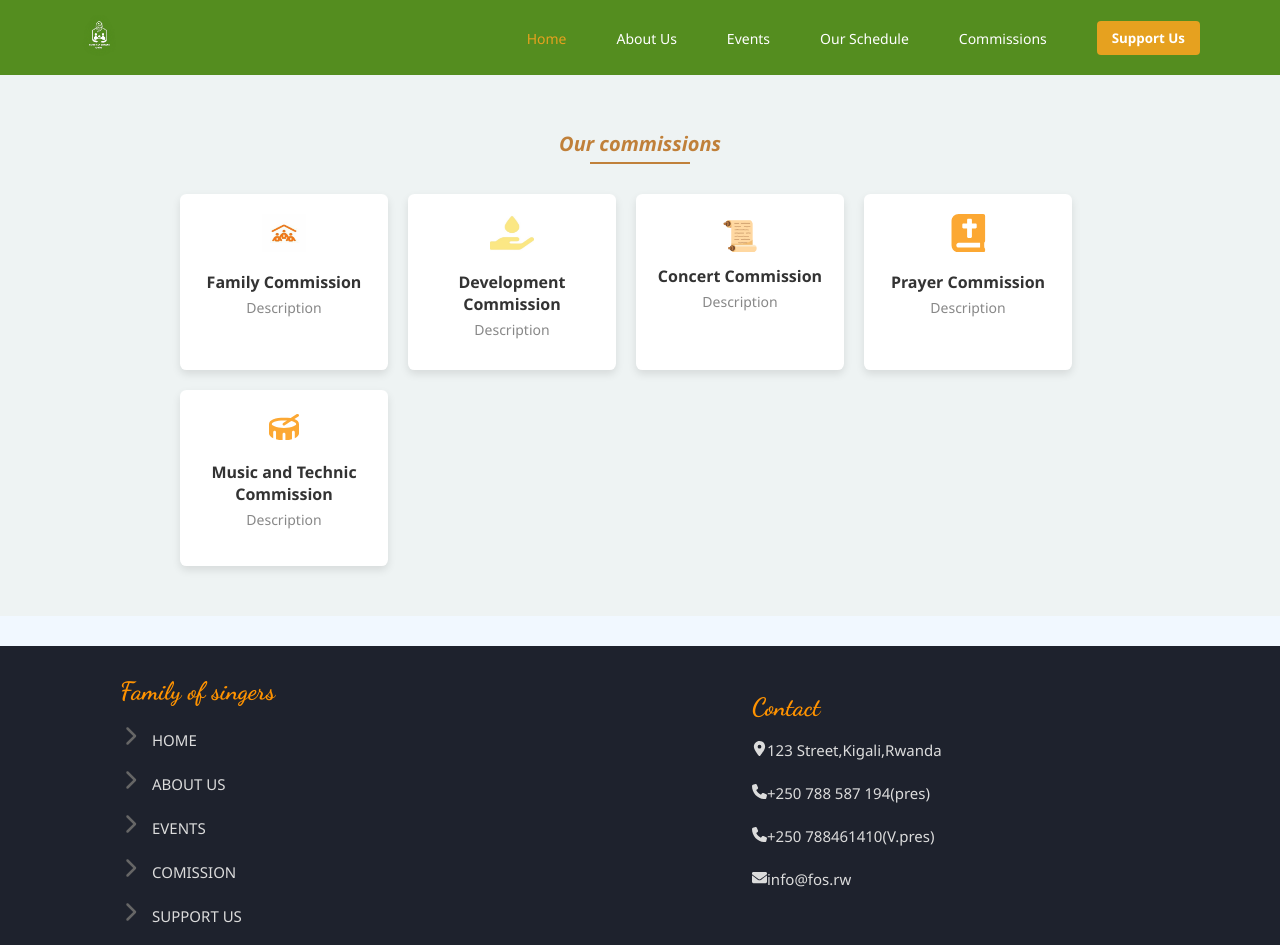
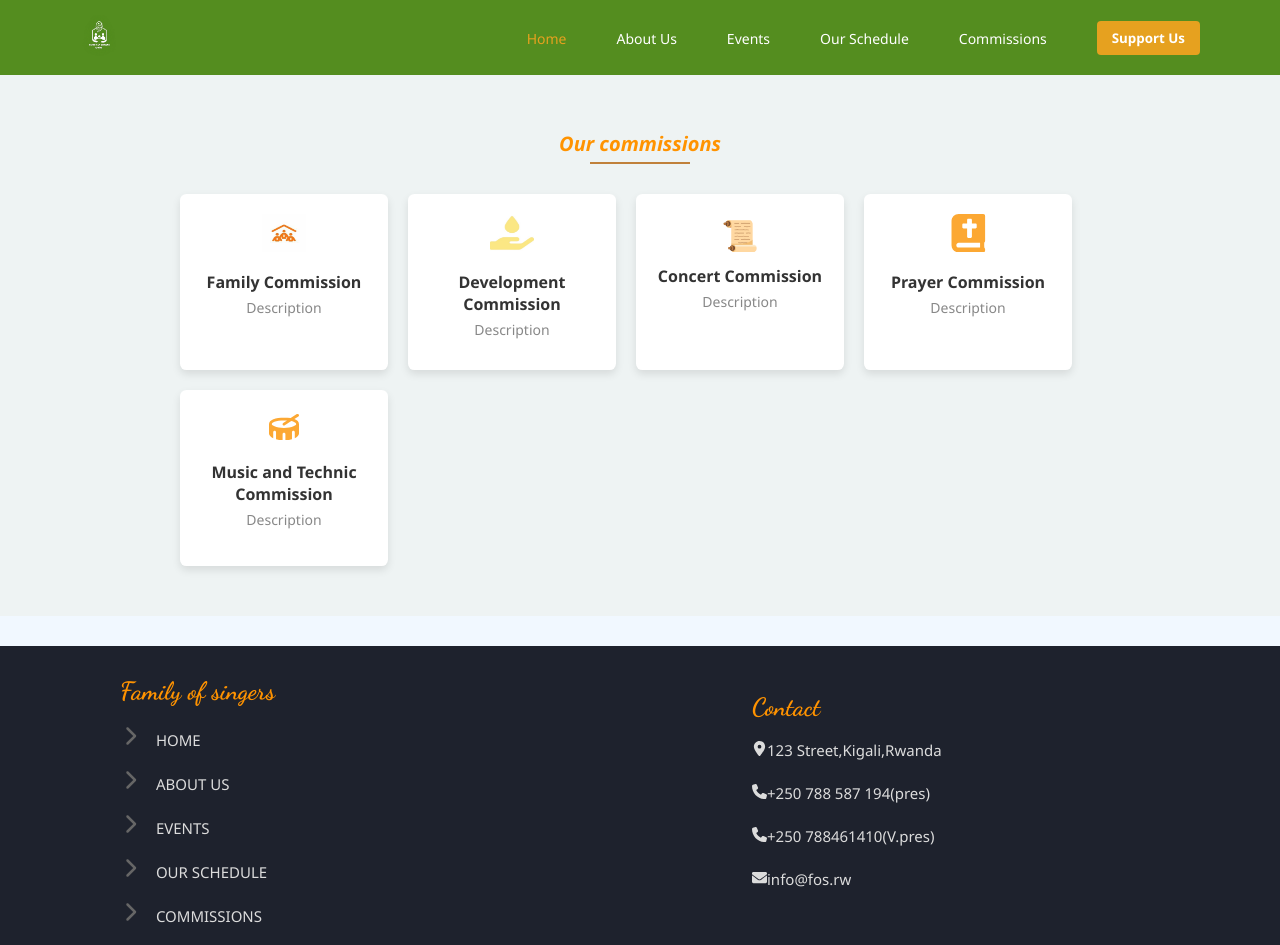
Before and after one commit to DianeRUT/ChoirSite, a React (Vite) app in the folder Choir-Frontend/: page /commissions in a window 1280 px wide. Shown: the top 945 px of the page. Built offline with nearby package versions, Linux system fonts and the light colour scheme.

Commit message:
Style footer links to remove underline and match site theme

```diff
--- a/Choir-Frontend/src/Components/Footer.jsx
+++ b/Choir-Frontend/src/Components/Footer.jsx
@@ -8,20 +8,22 @@ import { FaFacebookF } from 'react-icons/fa';
 import { FaYoutube } from 'react-icons/fa';
 import { FaInstagram } from 'react-icons/fa';
 import { FaArrowUp } from "react-icons/fa"; // FontAwesome
+import { Link } from 'react-router-dom';
 
 function Footer() {
   return (
     <div className='Footer-container'>
  <div className='foooter-Links'>
     <h4>Family of singers</h4>
-    <ul>
-        <li> <FaChevronRight className='icon'/>HOME</li>
-        <li><FaChevronRight  className='icon'/>ABOUT US</li>
-        <li><FaChevronRight  className='icon'/>EVENTS</li>
-        <li><FaChevronRight  className='icon'/>COMISSION</li>
-        <li><FaChevronRight  className='icon'/>SUPPORT US</li>
-        <li><FaChevronRight  className='icon'/>OUR SCHEDULE</li>
-    </ul>
+   <ul>
+  <li><FaChevronRight className="icon" /> <Link to="/">HOME</Link></li>
+  <li><FaChevronRight className="icon" /> <Link to="/about">ABOUT US</Link></li>
+  <li><FaChevronRight className="icon" /> <Link to="/events">EVENTS</Link></li>
+  <li><FaChevronRight className="icon" /> <Link to="/schedule">OUR SCHEDULE</Link></li>
+  <li><FaChevronRight className="icon" /> <Link to="/commissions">COMMISSIONS</Link></li>
+  <li><FaChevronRight className="icon" /> <Link to="/support">SUPPORT US</Link></li>
+
+</ul>
  </div>
   <div className='footer-contact'>
     <h4>Contact</h4>
--- a/Choir-Frontend/src/Pages/About.jsx
+++ b/Choir-Frontend/src/Pages/About.jsx
@@ -5,7 +5,7 @@ import C1 from '../assets/C1.jpg';
 import C2 from '../assets/C2.jpg';
 import C3 from '../assets/C3.jpg';
 import C4 from '../assets/C4.jpg';
-import { FaArrowsUp } from 'react-icons/fa';
+// import { FaArrowsUp } from 'react-icons/fa';
 
 // Family data (simulating database entries)
 const familyData = [
--- a/Choir-Frontend/src/styles/Footer.css
+++ b/Choir-Frontend/src/styles/Footer.css
@@ -1,67 +1,70 @@
-.Footer-container{
+.Footer-container {
   padding-top: 30px;
   background: rgba(30, 34, 45, 1);
-    color:rgba(220, 220, 220, 1);
+  color: rgba(220, 220, 220, 1);
   height: 420px;
   margin-top: 30px;
   position: relative;
   z-index: 1;
 }
-.foooter-Links h4{
+.foooter-Links h4 {
   font-size: 25px;
-    color: rgba(255, 147, 0,1);
+  color: rgba(255, 147, 0, 1);
   margin-left: 20px;
-    font-family: 'Dancing Script', cursive;
+  font-family: "Dancing Script", cursive;
 }
 
-.foooter-Links ul{
+.foooter-Links ul li a {
+  text-decoration: none;
+  color: inherit;
+}
+
+.foooter-Links ul li a:hover {
+  text-decoration: underline; /* optional: underline on hover */
+  color: #ff5500; /* optional: highlight color */
+}
+
+.foooter-Links ul {
   margin-left: 20px;
   list-style: none;
   margin-top: 20px;
-    font-family: 'Poppins', sans-serif;
+  font-family: "Poppins", sans-serif;
 }
 
-.foooter-Links ul li{
+.foooter-Links ul li {
   margin-top: 20px;
   font-size: 15px;
 }
-.icon{
+.icon {
   font-size: 12px;
   color: rgba(102, 102, 102, 1);
 }
 
-.footer-contact{
+.footer-contact {
   margin-left: 47em;
   margin-top: -17.4em;
-
 }
 
-.footer-contact ul{
+.footer-contact ul {
   list-style: none;
   margin-top: -5px;
-    font-family: 'Poppins', sans-serif;
-
+  font-family: "Poppins", sans-serif;
 }
 
-
-.footer-contact ul li{
+.footer-contact ul li {
   margin-top: 23px;
   font-size: 15px;
-
 }
 
-
-
-.foooter-Links{
+.foooter-Links {
   margin-left: 100px;
 }
 
-.footer-contact h4{
+.footer-contact h4 {
   font-size: 25px;
-    color: rgba(255, 147, 0,1);
-    font-family: 'Dancing Script', cursive;
+  color: rgba(255, 147, 0, 1);
+  font-family: "Dancing Script", cursive;
 }
-
 
 .footer-socials {
   display: flex;
@@ -87,21 +90,18 @@
   transition: all 0.3s ease;
 }
 
-
 .footer-socials .socials:hover {
   background-color: black;
   color: white;
   border-color: white;
 }
 
-
-.copyright{
+.copyright {
   margin-top: 10px;
   font-size: 13px;
-    font-family: 'Poppins', sans-serif;
-
+  font-family: "Poppins", sans-serif;
 }
-.underline{
+.underline {
   display: inline-block;
   border-bottom: 0.2px solid rgb(202, 202, 202);
   padding-bottom: 1px;
@@ -122,5 +122,4 @@
   border-radius: 5px;
   margin-top: -22px;
   margin-left: 95em;
-
 }
--- a/Choir-Frontend/src/styles/Schedule.css
+++ b/Choir-Frontend/src/styles/Schedule.css
@@ -6,7 +6,7 @@
 .schedule-header {
   height: 100vh;
   width: 100%;
-    background-image: url('../assets/background.jpg');
+  background-image: url("../assets/background.jpg");
   background-size: cover;
   background-position: center;
   background-repeat: no-repeat;
@@ -19,15 +19,17 @@
   left: 0;
   width: 100%;
   height: 100%;
-    background: linear-gradient(to bottom, rgba(0, 0, 0, 0.9), rgba(0, 0, 0, 0.8));
+  background: linear-gradient(
+    to bottom,
+    rgba(0, 0, 0, 0.9),
+    rgba(0, 0, 0, 0.8)
+  );
   display: flex;
   flex-direction: column;
   justify-content: center;
   align-items: center;
   color: white;
 }
-
-
 
 .schedule-header h1 {
   font-size: 32px;
@@ -40,7 +42,7 @@
 }
 
 .breadcrumb .current {
-    color: #e6a11f;
+  color: rgba(255, 147, 0, 1);
 }
 
 /* Schedule Content Section */
@@ -48,7 +50,7 @@
   padding: 50px 20px;
   max-width: 1200px;
   margin: 0 auto;
-    background-color: #F1F8FF;
+  background-color: #f1f8ff;
 }
 
 .section-heading {
@@ -65,7 +67,7 @@
   border: none;
   margin: 0 15px;
 }
-  .group-line{
+.group-line {
   width: 50px;
   height: 1px;
   background-color: #e6a11f;
@@ -93,7 +95,7 @@
   gap: 50px;
   margin-bottom: 40px;
 }
-  .choir{
+.choir {
   padding: 10px;
 
   margin-bottom: 10px; /* Space between groups */
@@ -115,7 +117,7 @@
   display: flex;
   flex-direction: column;
   align-items: center;
-    gap : 5px;
+  gap: 5px;
   margin-right: 20px;
 }
 
@@ -127,7 +129,6 @@
 .drum-icon {
   color: #e6a11f; /* Yellow color */
   font-size: 2em; /* Increase size */
-
 }
 
 .group-info {
@@ -163,7 +164,7 @@
   border-top: 2px solid #eee;
   text-align: center;
 }
-  #schedule-link{
+#schedule-link {
   border-top: 2px solid #e6a11f;
   display: none;
 }
--- a/Choir-Frontend/src/styles/commission.css
+++ b/Choir-Frontend/src/styles/commission.css
@@ -9,7 +9,7 @@
 .commission-title {
   font-size: 20px;
   font-style: italic;
-  color: #c0803a; /* Orange underline color */
+  color: rgba(255, 147, 0, 1); /* Orange underline color */
   display: inline-block;
   position: relative;
   margin-bottom: 30px;
@@ -70,15 +70,15 @@
   font-size: 14px;
   color: #888;
 }
-.family-icon{
-    width: 2.79rem;
-    height:4.8vh;
+.family-icon {
+  width: 2.79rem;
+  height: 4.8vh;
 }
-.light-icon{
-    width: 2.79rem;
-    height:4.8vh;
+.light-icon {
+  width: 2.79rem;
+  height: 4.8vh;
 }
-.icon-style{
-    width: 2.79rem;
-    height:4.8vh;
+.icon-style {
+  width: 2.79rem;
+  height: 4.8vh;
 }
```
Lines whose indentation alone changed are shown as unchanged.
